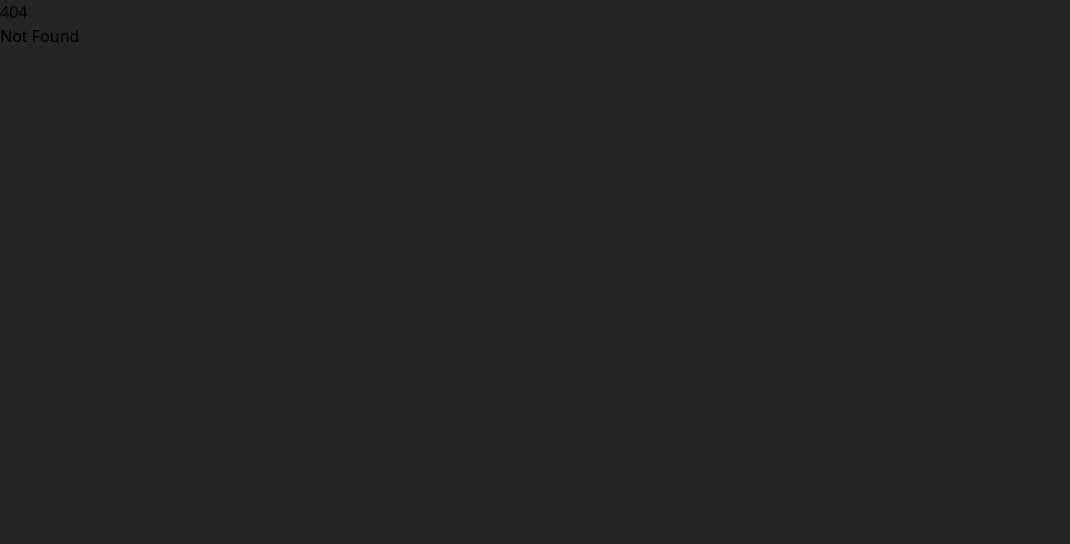
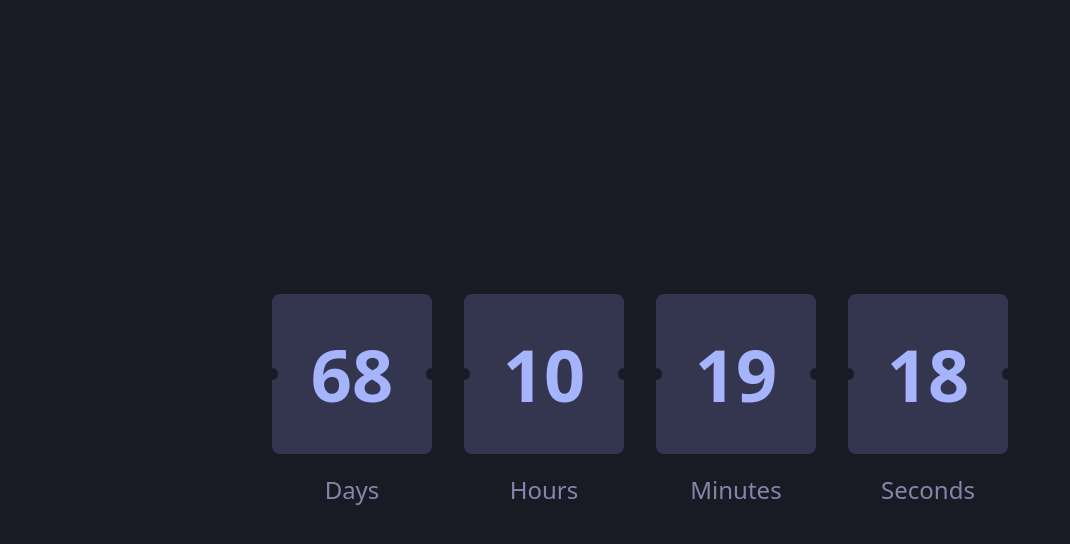
Before and after one commit to Moq77111113/moq.github.io, a SvelteKit app: page /private in a window 1280 px wide. Before the commit this address had no page. Shown: the top 544 px of the page, without its empty margins (0-1070 px from the left). Built offline with nearby package versions, Linux system fonts and the light colour scheme.

Commit message:
chore: svelte 5 trial (#7)

```diff
--- /dev/null
+++ b/src/routes/private/+page.svelte
@@ -0,0 +1,122 @@
+<script lang="ts">
+  import { onMount } from "svelte";
+  import type { PageData } from "./$types";
+  import { page } from "$app/stores";
+
+  const { date } = $page.data as PageData;
+
+  let remains = $state(date.getTime() - new Date().getTime());
+
+  const getRemaining = (d: number) => {
+    const days = Math.floor(d / (1000 * 60 * 60 * 24));
+    const hours = Math.floor((d % (1000 * 60 * 60 * 24)) / (1000 * 60 * 60));
+    const minutes = Math.floor((d % (1000 * 60 * 60)) / (1000 * 60));
+    const seconds = Math.floor((d % (1000 * 60)) / 1000);
+    return [days, hours, minutes, seconds];
+  };
+  const [days, hours, minutes, seconds] = $derived(getRemaining(remains));
+
+  onMount(() => {
+    const interval = setInterval(() => {
+      if (remains > 0) {
+        remains -= 1000;
+      }
+    }, 1000);
+    return () => clearInterval(interval);
+  });
+</script>
+
+<svelte:head>
+  <title>{days} days {hours}:{minutes}:{seconds} - Quentin Moessner</title>
+</svelte:head>
+
+<div class="bg-[#191A24] h-screen">
+  <div
+    class="flex flex-col items-center justify-center w-full h-full gap-8 sm:gap-16"
+  >
+    <div class="flex justify-center gap-3 sm:gap-8">
+      <div class="flex flex-col gap-5 relative">
+        <div
+          class="h-16 w-16 sm:w-32 sm:h-32 lg:w-40 lg:h-40 flex justify-between items-center bg-[#343650] rounded-lg"
+        >
+          <div
+            class="relative h-2.5 w-2.5 sm:h-3 sm:w-3 !-left-[6px] rounded-full bg-[#191A24]"
+          ></div>
+          <span
+            class="lg:text-7xl sm:text-6xl text-3xl font-semibold text-[#a5b4fc]"
+          >
+            {days}
+          </span>
+          <div
+            class="relative h-2.5 w-2.5 sm:h-3 sm:w-3 -right-[6px] rounded-full bg-[#191A24]"
+          ></div>
+        </div>
+        <span class="text-[#8486A9] text-xs sm:text-2xl text-center capitalize">
+          {days == 1 ? "Day" : "Days"}
+        </span>
+      </div>
+      <div class="flex flex-col gap-5 relative">
+        <div
+          class="h-16 w-16 sm:w-32 sm:h-32 lg:w-40 lg:h-40 flex justify-between items-center bg-[#343650] rounded-lg"
+        >
+          <div
+            class="relative h-2.5 w-2.5 sm:h-3 sm:w-3 !-left-[6px] rounded-full bg-[#191A24]"
+          ></div>
+          <span
+            class="lg:text-7xl sm:text-6xl text-3xl font-semibold text-[#a5b4fc]"
+          >
+            {hours}
+          </span>
+          <div
+            class="relative h-2.5 w-2.5 sm:h-3 sm:w-3 -right-[6px] rounded-full bg-[#191A24]"
+          ></div>
+        </div>
+        <span
+          class="text-[#8486A9] text-xs sm:text-2xl text-center font-medium"
+        >
+          {hours == 1 ? "Hour" : "Hours"}
+        </span>
+      </div>
+      <div class="flex flex-col gap-5 relative">
+        <div
+          class="h-16 w-16 sm:w-32 sm:h-32 lg:w-40 lg:h-40 flex justify-between items-center bg-[#343650] rounded-lg"
+        >
+          <div
+            class="relative h-2.5 w-2.5 sm:h-3 sm:w-3 !-left-[6px] rounded-full bg-[#191A24]"
+          ></div>
+          <span
+            class="lg:text-7xl sm:text-6xl text-3xl font-semibold text-[#a5b4fc]"
+          >
+            {minutes}
+          </span>
+          <div
+            class="relative h-2.5 w-2.5 sm:h-3 sm:w-3 -right-[6px] rounded-full bg-[#191A24]"
+          ></div>
+        </div>
+        <span class="text-[#8486A9] text-xs sm:text-2xl text-center capitalize">
+          {minutes == 1 ? "Minute" : "Minutes"}
+        </span>
+      </div>
+      <div class="flex flex-col gap-5 relative">
+        <div
+          class="h-16 w-16 sm:w-32 sm:h-32 lg:w-40 lg:h-40 flex justify-between items-center bg-[#343650] rounded-lg"
+        >
+          <div
+            class="relative h-2.5 w-2.5 sm:h-3 sm:w-3 !-left-[6px] rounded-full bg-[#191A24]"
+          ></div>
+          <span
+            class="lg:text-7xl sm:text-6xl text-3xl font-semibold text-[#a5b4fc]"
+          >
+            {seconds}
+          </span>
+          <div
+            class="relative h-2.5 w-2.5 sm:h-3 sm:w-3 -right-[6px] rounded-full bg-[#191A24]"
+          ></div>
+        </div>
+        <span class="text-[#8486A9] text-xs sm:text-2xl text-center capitalize">
+          {seconds == 1 ? "Second" : "Seconds"}
+        </span>
+      </div>
+    </div>
+  </div>
+</div>
--- /dev/null
+++ b/src/routes/private/+page.ts
@@ -0,0 +1,7 @@
+import type { PageLoad } from "./$types";
+
+export const load: PageLoad = () => {
+  return {
+    date: new Date(2024, 1, 28, 18, 30, 0),
+  };
+};
```
Also changed, not shown: package.json (+16 -16 lines), 1 other file (tests, documents, lock files or other folders).
